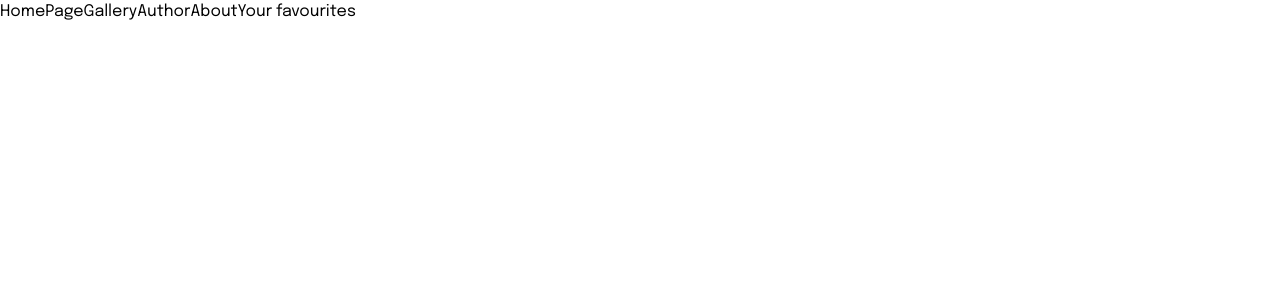
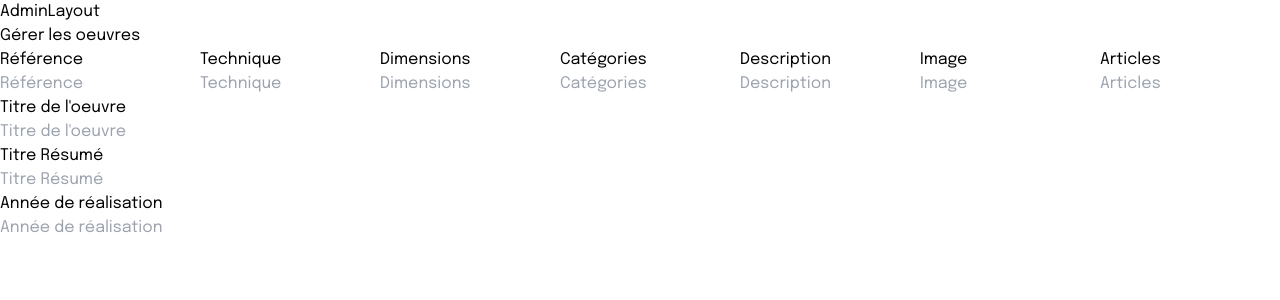
Before and after one commit to WildCodeSchool/2023-03-JS-Remote-Wild_Impact_P3_AFAC974, a React (Vite) app in the folder frontend/: page /admin/works in a window 1280 px wide. Shown: the top 300 px of the page. Built offline with nearby package versions, Linux system fonts and the light colour scheme.

Commit message:
Création du formulaire categoriesAdmin

```diff
--- a/frontend/src/App.jsx
+++ b/frontend/src/App.jsx
@@ -15,14 +15,15 @@ import UserLogin from "./pages/UserLogin";
 import UserProfile from "./pages/UserProfile";
 import UserFavourites from "./pages/UserFavourites";
 
-import Admin from "./pages/admin/Admin";
+import WorksAdmin from "./pages/admin/WorksAdmin";
+import CategoriesAdmin from "./pages/admin/CategoriesAdmin";
 
 import "./Index.css";
 
 function App() {
   return (
     <Router>
-      <NavBar />
+      {/* <NavBar /> */}
       <Routes>
         <Route path="/" element={<UserLayout />}>
           <Route path="" element={<HomePage />} />
@@ -36,7 +37,8 @@ function App() {
           <Route path="favourites" element={<UserFavourites />} />
         </Route>
         <Route path="/admin" element={<AdminLayout />}>
-          <Route path="" element={<Admin />} />
+          <Route path="works" element={<WorksAdmin />} />
+          <Route path="categories" element={<CategoriesAdmin />} />
         </Route>
       </Routes>
     </Router>
--- a/frontend/src/pages/admin/Admin.jsx
+++ /dev/null
@@ -1,7 +0,0 @@
-import React from "react";
-
-function Admin() {
-  return <div>Admin</div>;
-}
-
-export default Admin;
--- /dev/null
+++ b/frontend/src/pages/admin/CategoriesAdmin.jsx
@@ -0,0 +1,28 @@
+import React, { useState } from "react";
+
+function CategoriesAdmin() {
+  const [category, setCategory] = useState("");
+
+  const handleCategory = (event) => {
+    event.preventDefault();
+  };
+
+  return (
+    <div>
+      <form onSubmit={(event) => handleCategory(event)}>
+        <label>
+          Nom de la catégorie
+          <input
+            type="text"
+            minLength={4}
+            value={category}
+            onChange={(event) => setCategory(event.target.value)}
+          />
+        </label>
+        <button type="submit">Ajouter</button>
+      </form>
+    </div>
+  );
+}
+
+export default CategoriesAdmin;
--- /dev/null
+++ b/frontend/src/pages/admin/WorksAdmin.jsx
@@ -0,0 +1,77 @@
+import React from "react";
+
+function WorksAdmin() {
+  return (
+    <div className="flex flex-col">
+      <h1>Gérer les oeuvres</h1>
+      <form className="flex">
+        <div className="md:container ">
+          <div>
+            <label htmlFor="Référence">
+              Référence
+              <input type="text" placeholder="Référence" />
+            </label>
+          </div>
+          <div className="flex">
+            <label htmlFor="Titre de l'oeuvre">
+              Titre de l'oeuvre
+              <input type="text" placeholder="Titre de l'oeuvre" />
+            </label>
+          </div>
+          <div>
+            <label htmlFor="Titre Résumé">
+              Titre Résumé
+              <input type="text" placeholder="Titre Résumé" />
+            </label>
+          </div>
+          <div>
+            <label htmlFor="Année de réalisation">
+              Année de réalisation
+              <input type="text" placeholder="Année de réalisation" />
+            </label>
+          </div>
+        </div>
+        <div className="md:container flex">
+          <div>
+            <label htmlFor="Technique">
+              Technique
+              <input type="text" placeholder="Technique" />
+            </label>
+          </div>
+          <div>
+            <label htmlFor="Dimensions">
+              Dimensions
+              <input type="text" placeholder="Dimensions" />
+            </label>
+          </div>
+          <div>
+            <label htmlFor="Catégories">
+              Catégories
+              <input type="text" placeholder="Catégories" />
+            </label>
+          </div>
+          <div>
+            <label htmlFor="Description">
+              Description
+              <input type="text" placeholder="Description" />
+            </label>
+          </div>
+          <div>
+            <label htmlFor="Image">
+              Image
+              <input type="text" placeholder="Image" />
+            </label>
+          </div>
+          <div>
+            <label htmlFor="Articles">
+              Articles
+              <input type="text" placeholder="Articles" />
+            </label>
+          </div>
+        </div>
+      </form>
+    </div>
+  );
+}
+
+export default WorksAdmin;
```
